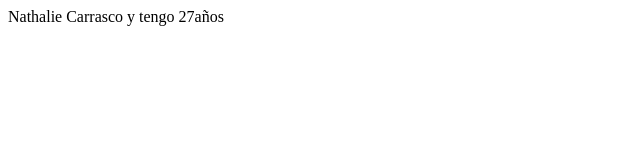
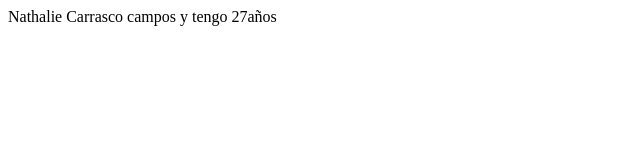
Before and after one commit to nathalieCarrasco/tarea1, a plain HTML site: page javascritp/index.html in a window 1280 px wide. Shown: the full height of the page, 0-640 px from the left. Drawn offline with Linux system fonts and the light colour scheme.

Commit message:
se agrega apellido

```diff
--- a/javascritp/index.html
+++ b/javascritp/index.html
@@ -17,7 +17,7 @@
 
 
         var nombre = "Nathalie";
-        var apellido = "Carrasco";
+        var apellido = "Carrasco campos";
         var edad = 27 ;
         var direccion ="ercilla alto # 1261"
 
```
